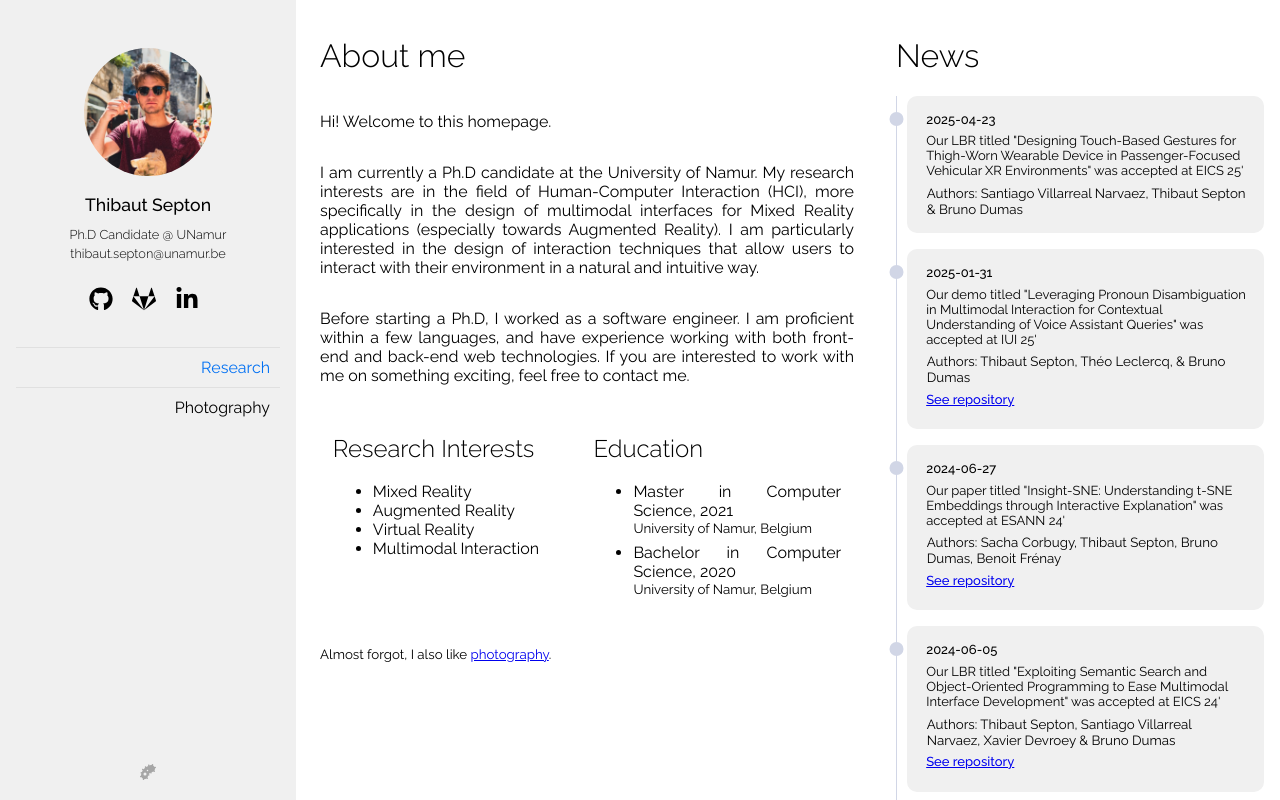
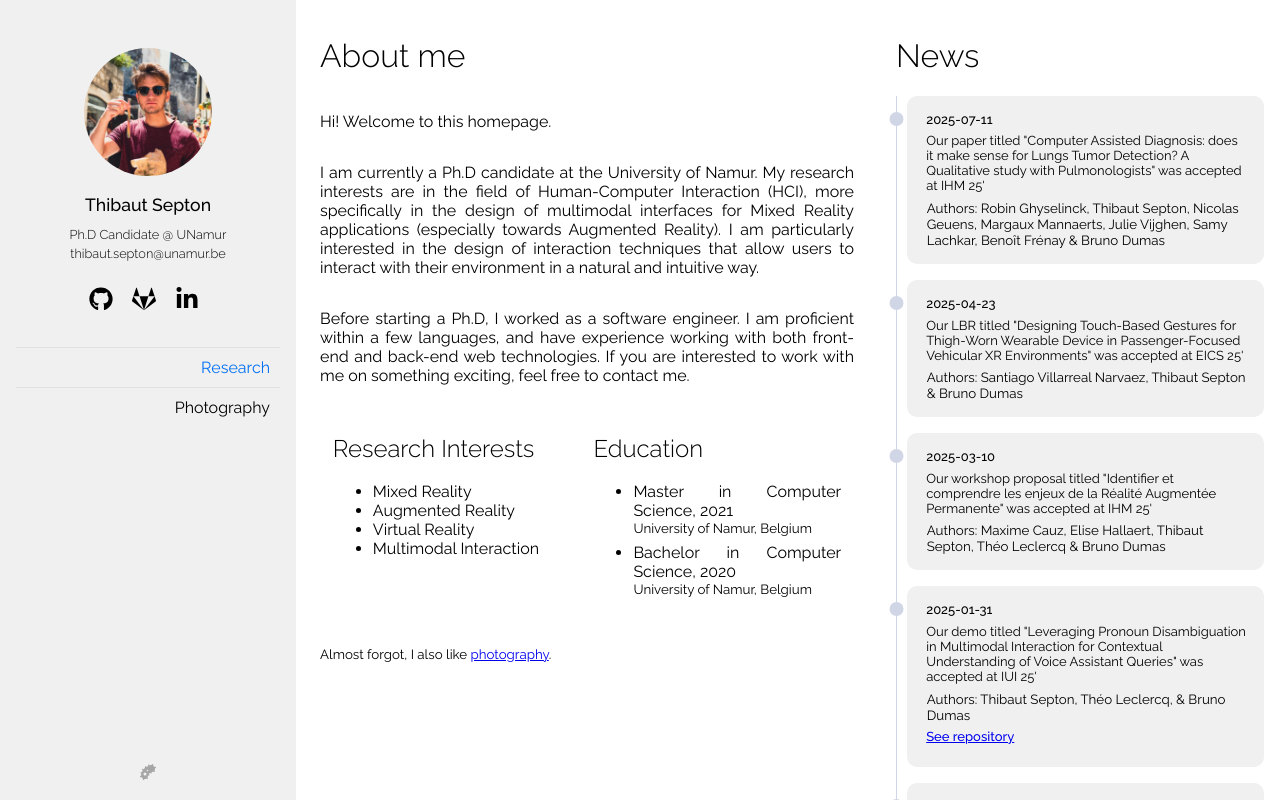
Before and after one commit to tsepton/tsepton.github.io, a SvelteKit app: page / in a window 1280 px wide. Built offline with nearby package versions, Linux system fonts and the light colour scheme.

Commit message:
Add new content

```diff
--- a/src/routes/+page.svelte
+++ b/src/routes/+page.svelte
@@ -6,10 +6,22 @@
 
 	const events: { description: string; date: Date; authors?: string; repository?: string }[] = [
 		{
+			date: new Date('11 July 2025 UTC'),
+			authors: 'Robin Ghyselinck, Thibaut Septon, Nicolas Geuens, Margaux Mannaerts, Julie Vijghen, Samy Lachkar, Benoît Frénay & Bruno Dumas',
+			description:
+				'Our paper titled "Computer Assisted Diagnosis: does it make sense for Lungs Tumor Detection? A Qualitative study with Pulmonologists" was accepted at IHM 25\''
+		},
+		{
 			date: new Date('23 April 2025 UTC'),
 			authors: 'Santiago Villarreal Narvaez, Thibaut Septon & Bruno Dumas',
 			description:
 				'Our LBR titled "Designing Touch-Based Gestures for Thigh-Worn Wearable Device in Passenger-Focused Vehicular XR Environments" was accepted at EICS 25\''
+		},
+		{
+			date: new Date('10 March 2025 UTC'),
+			authors: 'Maxime Cauz, Elise Hallaert, Thibaut Septon, Théo Leclercq & Bruno Dumas',
+			description:
+				'Our workshop proposal titled "Identifier et comprendre les enjeux de la Réalité Augmentée Permanente" was accepted at IHM 25\''
 		},
 		{
 			date: new Date('31 January 2025 UTC'),
```
